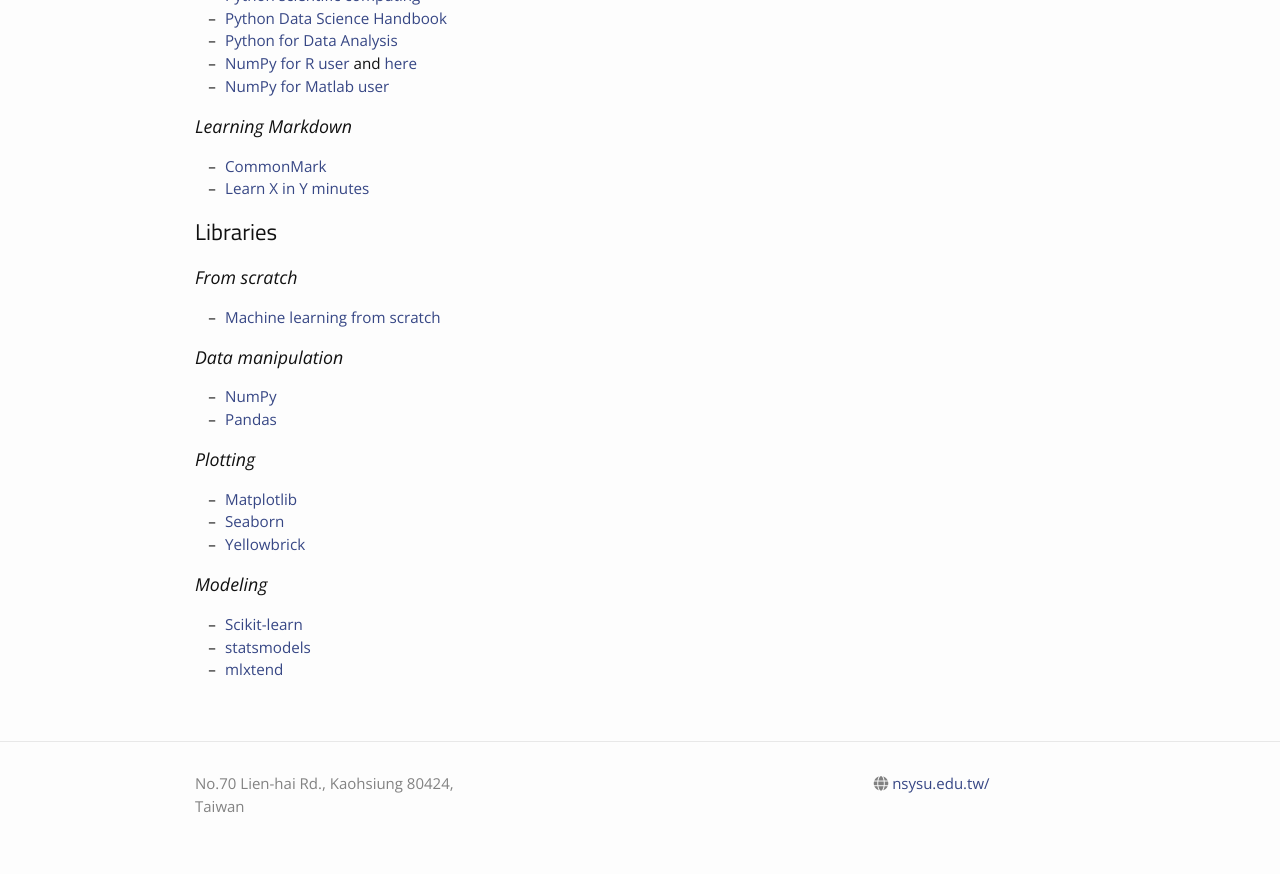
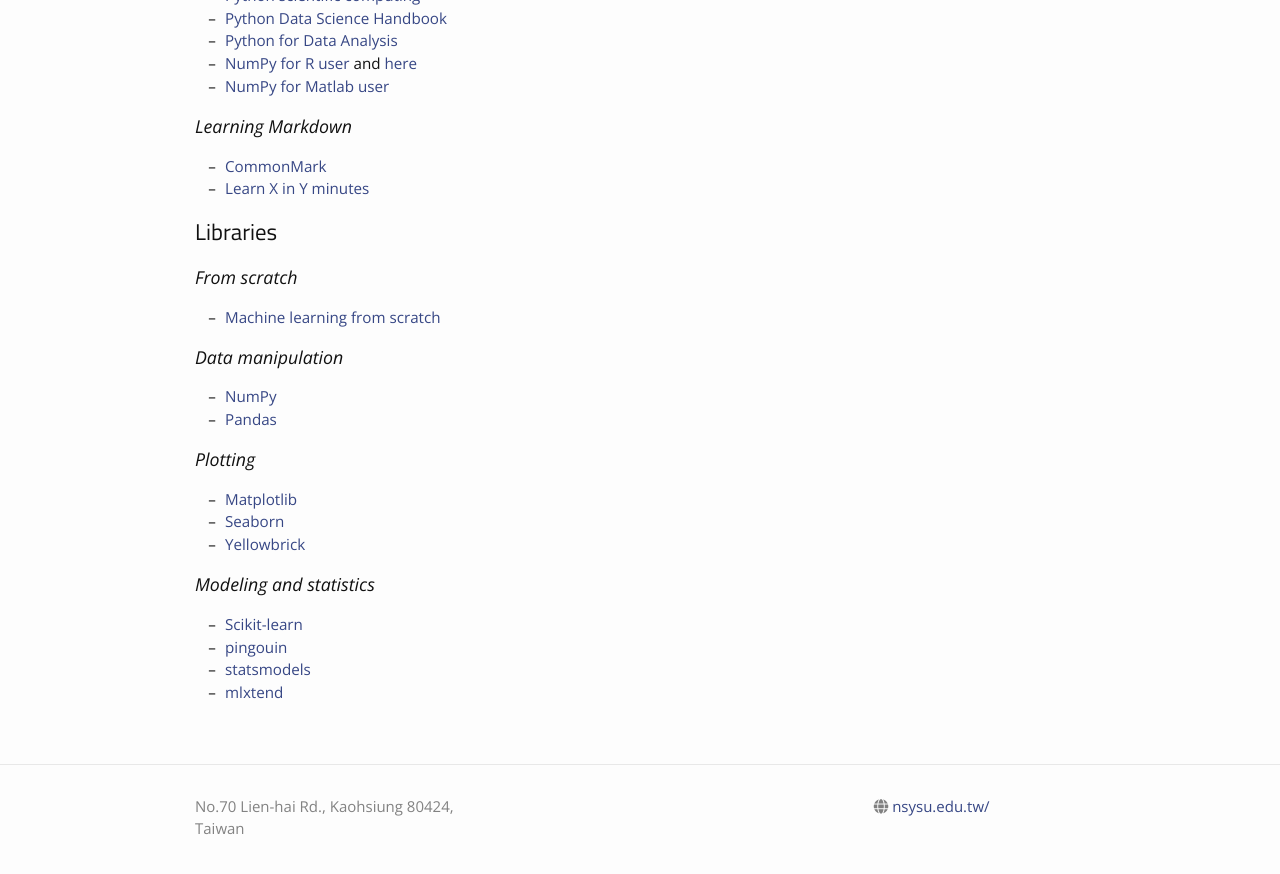
Before and after one commit to phonchi/nsysu-math524, a Jekyll site: the page built from materials.md, in a window 1280 px wide and 900 px high, scrolled down 1268 px. Shown: the top 874 px of the window. Built offline with Jekyll 4.4.1, drawn with Linux system fonts in a browser that asks for light colours; nearby versions of some CDN libraries.

Commit message:
Update materials.md

```diff
--- a/materials.md
+++ b/materials.md
@@ -73,7 +73,8 @@
 * [Seaborn](https://seaborn.pydata.org/index.html)
 * [Yellowbrick](https://github.com/DistrictDataLabs/yellowbrick)
 
-### Modeling
+### Modeling and statistics
 * [Scikit-learn](https://scikit-learn.org/stable/)
+* [pingouin](https://pingouin-stats.org/build/html/index.html)
 * [statsmodels](https://www.statsmodels.org/stable/index.html)
 * [mlxtend](https://rasbt.github.io/mlxtend/)
```
